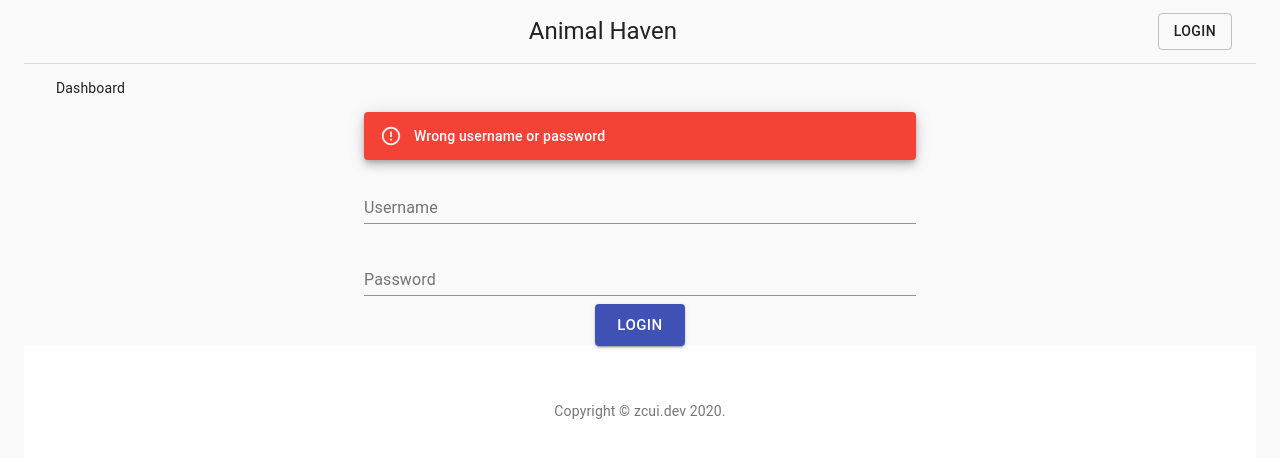
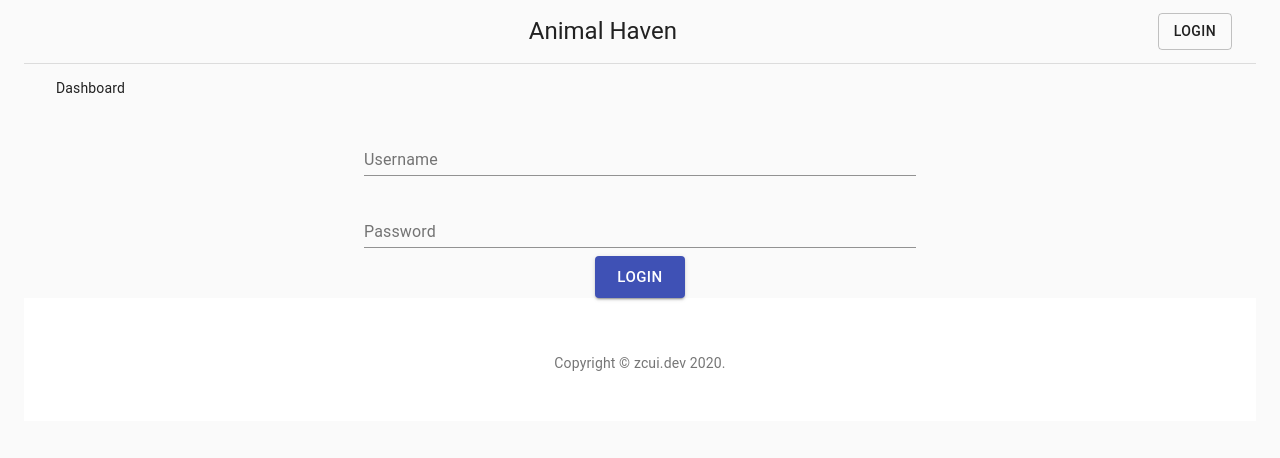
Before and after one commit to cuiziang/animal-haven-frontend, a React (Create React App) app: page /login in a window 1280 px wide. Shown: the top 458 px of the page. Built offline with nearby package versions, Linux system fonts and the light colour scheme; no server answers.

Commit message:
Fix a bug of login notification

```diff
--- a/src/components/Login.js
+++ b/src/components/Login.js
@@ -11,10 +11,10 @@ import { useHistory, useLocation } from 'react-router-dom';
 export function Login() {
 
     const loggedIn = useSelector(state => state.users.loggedIn);
+    const [tried, setTried] = useState();
     const [warning, setWarning] = useState();
     const [showHideAlert, setShowHideAlert] = useState();
-
-    const [username, setUsername] = useState();
+    const [username, setUsername] = useState(false);
     const [password, setPassword] = useState();
 
     const location = useLocation();
@@ -27,15 +27,16 @@ export function Login() {
     useEffect(() => {
         if (loggedIn)
             history.push(from);
-        else {
+        else if (tried) {
             setShowHideAlert(true);
             setWarning("Wrong username or password");
         }
-    }, [loggedIn, history, from]);
+    }, [loggedIn, history, from, tried]);
 
     const handleSubmit = (e) => {
         e.preventDefault();
 
+        setTried(true);
         dispatch(login({ username, password }));
 
     };
```
